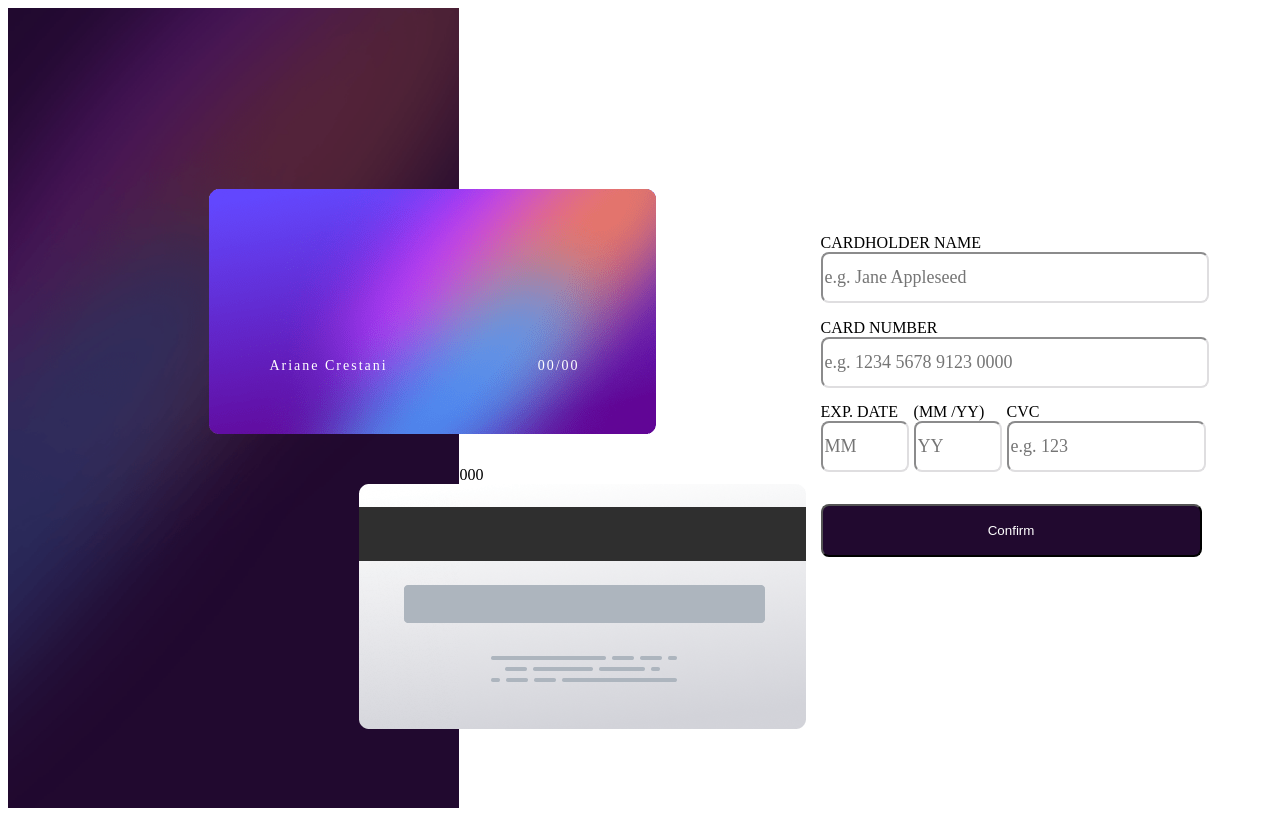
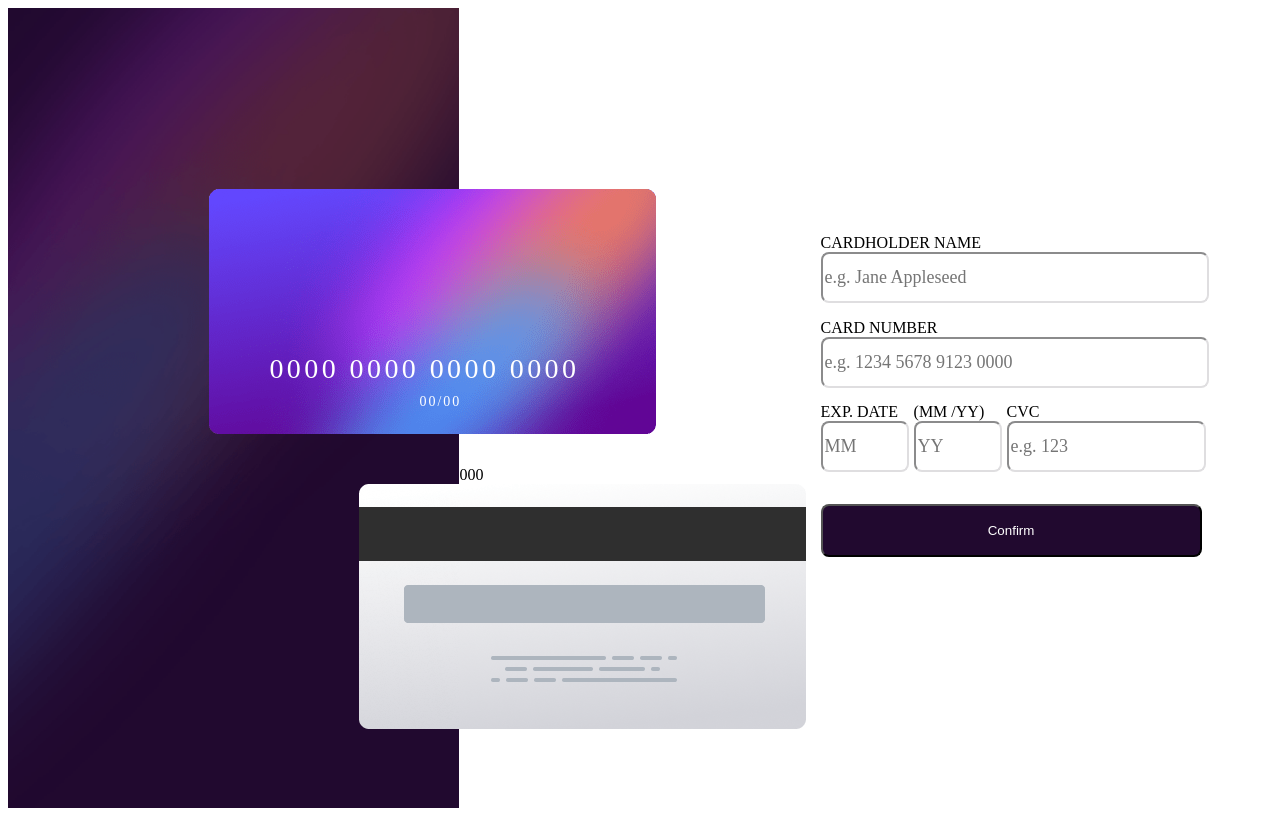
Before and after one commit to arianecrestani/interactive-card-details, a React (Create React App) app in the folder card-details-form/: page / in a window 1280 px wide. Built offline with nearby package versions, Linux system fonts and the light colour scheme.

Commit message:
pass props to other component

```diff
--- a/card-details-form/src/CardContext.js
+++ b/card-details-form/src/CardContext.js
@@ -5,12 +5,8 @@ const CardContext = createContext();
 export function CardProvider({ children }) {
   const [name, setName] = useState("");
 
-  const inputValue = (e) => {
-    setName(e.target.value);
-  };
-
   return (
-    <CardContext.Provider value={{ name, inputValue }}>
+    <CardContext.Provider value={{ name, setName }}>
       {children}
     </CardContext.Provider>
   );
--- a/card-details-form/src/Components/Cards.jsx
+++ b/card-details-form/src/Components/Cards.jsx
@@ -1,6 +1,7 @@
 import styled from "styled-components";
 import CardContext from "../CardContext";
 import { useContext } from "react";
+import Inputs from "./Inputs";
 
 const CardDiv1 = styled.div`
   display: flex;
@@ -56,28 +57,23 @@ const LabelCvc = styled.label`
 `;
 
 export default function Cards() {
-  const { name, number } = useContext(CardContext);
-
   let BgCardFront = require("../images/bg-card-front.png");
   let BgCardBack = require("../images/bg-card-back.png");
-  //  const cardDataNumber = `0000 0000 0000 0000`;
+  const cardDataNumber = `0000 0000 0000 0000`;
   let cardDataName = `Ariane Crestani`;
   const cardDate = `00/00`;
   const cardCvc = `000`;
+
+  const { name } = useContext(CardContext);
 
   return (
     <div>
       <CardDiv1>
         <CardFront alt="cardFront" src={BgCardFront} />
         <Labels>
-          <LabelNumber>{number}</LabelNumber>
+          <LabelNumber>{cardDataNumber}</LabelNumber>
           <div>
-            {name ? (
-              <LabelName>{name}</LabelName>
-            ) : (
-              <LabelName>{cardDataName}</LabelName>
-            )}
-
+            <LabelName>{name}</LabelName>
             <LabelDate>{cardDate}</LabelDate>
           </div>
         </Labels>
--- a/card-details-form/src/Components/InputField.jsx
+++ b/card-details-form/src/Components/InputField.jsx
@@ -1,6 +1,5 @@
 import styled from "styled-components";
-import CardContext from "../CardContext";
-import { useContext } from "react";
+import Inputs from "./Inputs";
 
 const InputName = styled.input`
   width: ${(props) => props.inputwidth || "380px"};
@@ -16,14 +15,12 @@ const InputName = styled.input`
 const Label = styled.label`
   display: flex;
 `;
-export default function InputField({ label, inputName, inputwidth }) {
-  const { inputValue } = useContext(CardContext);
-
+export default function InputField({ label, inputName, inputwidth, onChange }) {
   return (
     <div>
       <Label>{label}</Label>
       <InputName
-        onChange={inputValue}
+        onChange={onChange}
         placeholder={inputName}
         inputwidth={inputwidth}
       />
--- a/card-details-form/src/Components/Inputs.jsx
+++ b/card-details-form/src/Components/Inputs.jsx
@@ -1,5 +1,7 @@
 import styled from "styled-components";
-import InputField from "../Components/InputField";
+import InputField from "./InputField";
+import { useState, useContext } from "react";
+import CardContext from "../CardContext";
 
 const FirstSection = styled.div`
   display: flex;
@@ -25,12 +27,18 @@ import InputField from "../Components/InputField";
   color: #ffffff;
 `;
 export default function Inputs() {
-
+  const { setName } = useContext(CardContext);
 
   return (
     <div>
       <FirstSection>
-        <InputField label="CARDHOLDER NAME" inputName="e.g. Jane Appleseed" />
+        <InputField
+          label="CARDHOLDER NAME"
+          inputName="e.g. Jane Appleseed"
+          onChange={(e) => {
+            setName(e.target.value);
+          }}
+        />
         <InputField label="CARD NUMBER" inputName="e.g. 1234 5678 9123 0000" />
       </FirstSection>
       <SecondSection>
```
Also changed, not shown: card-details-form/src/App.js (+5 -10 lines). Lines whose indentation alone changed are shown as unchanged.
